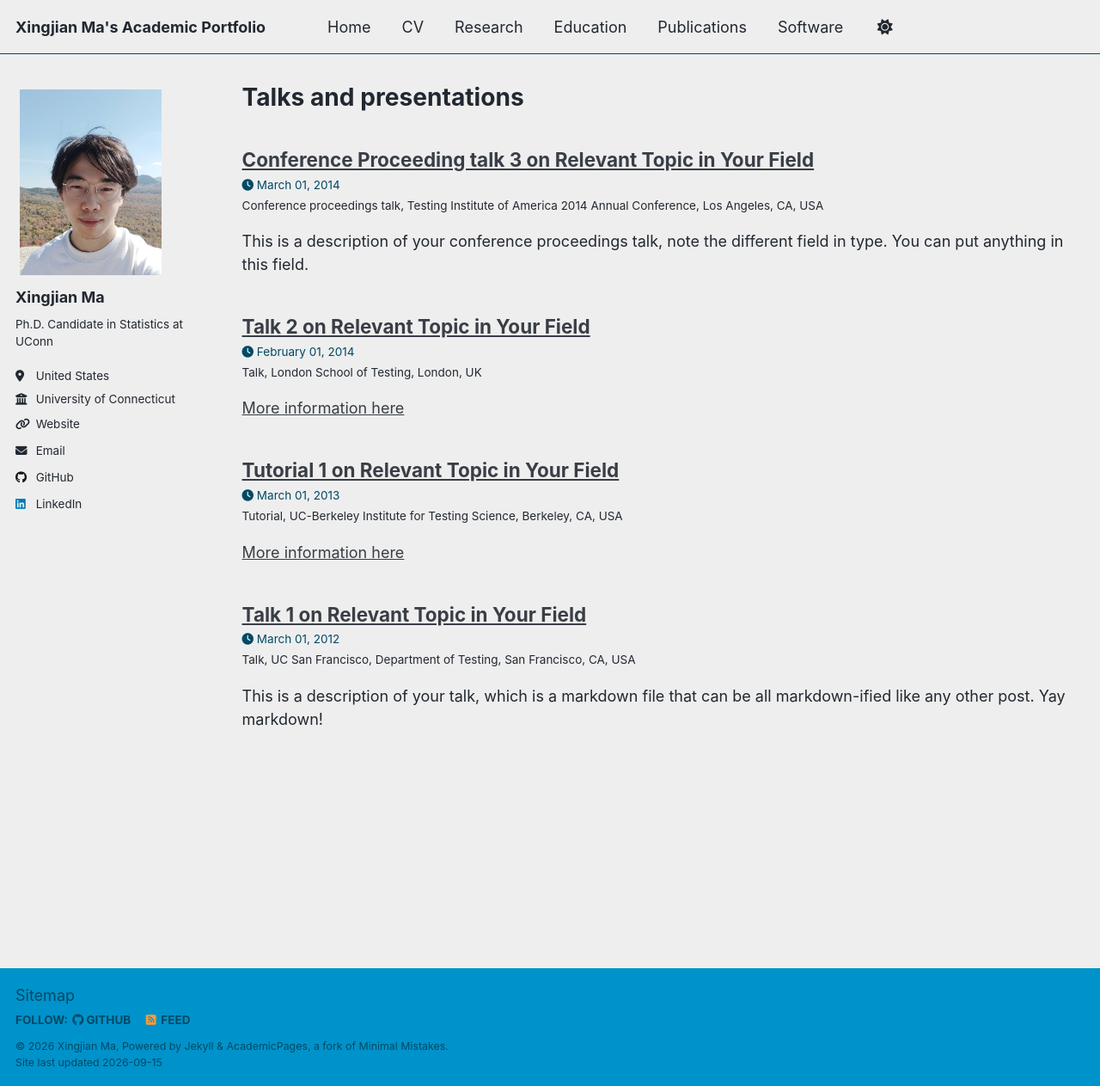
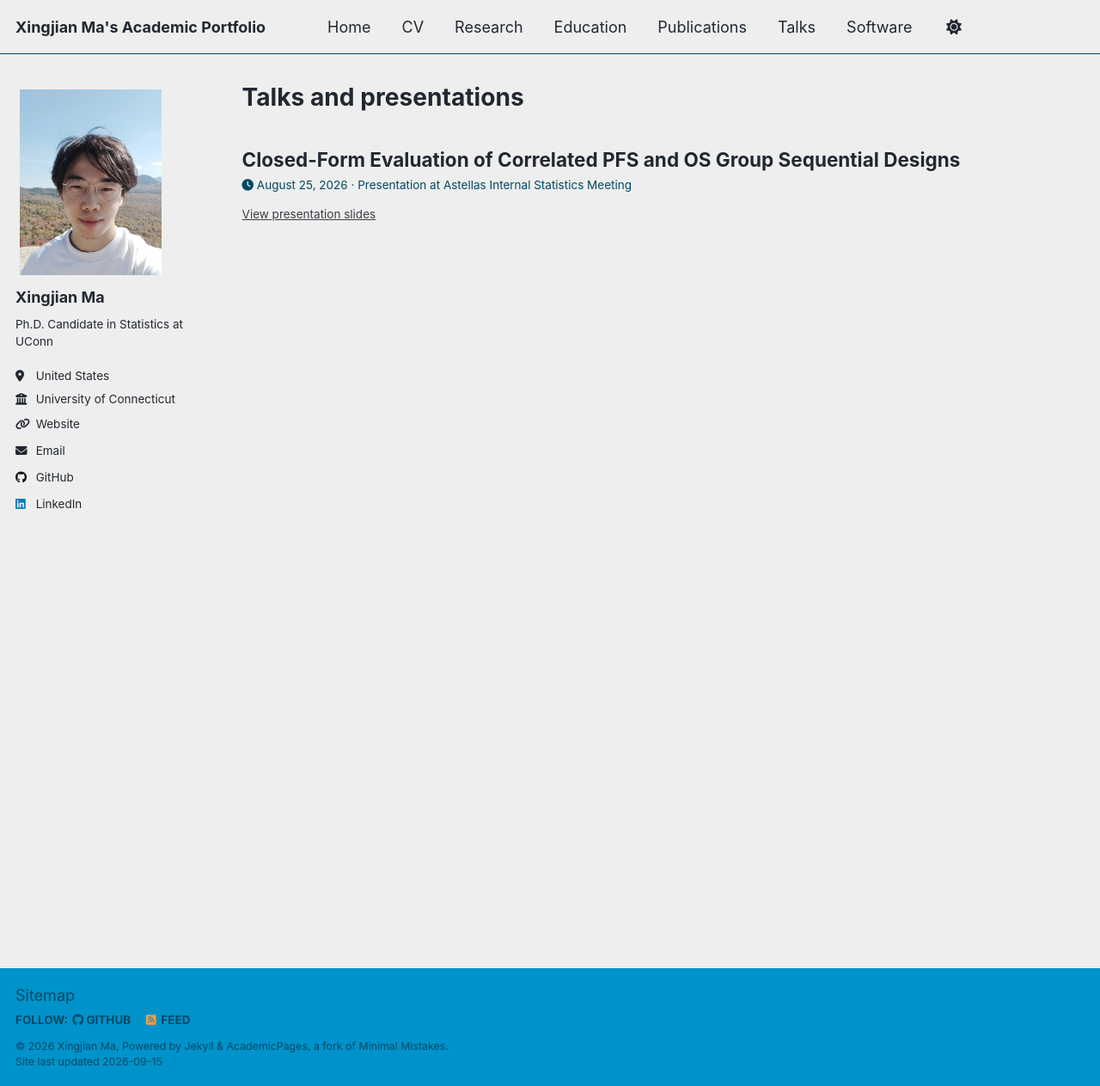
Before and after one commit to xingjian-ma/xingjian-ma.github.io, a Jekyll site: the page built from _pages/talks.html, in a window 1280 px wide and 1263 px high. Shown: the whole window at 86% size. Built offline with Jekyll 4.4.1, drawn with Linux system fonts in a browser that asks for light colours; a script that is not in the unit is left out.

Commit message:
Update talk

```diff
--- a/_data/navigation.yml
+++ b/_data/navigation.yml
@@ -17,5 +17,7 @@ main:
     url: /education/
   - title: "Publications"
     url: /publications/
+  - title: "Talks"
+    url: /talks/
   - title: "Software"
     url: /software/
--- a/_includes/archive-single-talk.html
+++ b/_includes/archive-single-talk.html
@@ -25,18 +25,16 @@
           alt="">
       </div>
     {% endif %}
-    <h2 class="archive__item-title" itemprop="headline">
-      {% if post.link %}
-        <a href="{{ post.link }}">{{ title }}</a> <a href="{{ base_path }}{{ post.url }}" rel="permalink"><i class="fa fa-link" aria-hidden="true" title="permalink"></i><span class="sr-only">Permalink</span></a>
-      {% else %}
-        <a href="{{ base_path }}{{ post.url }}" rel="permalink">{{ title }}</a>
-      {% endif %}
+    <h2 class="archive__item-title archive__item-title--plain" itemprop="headline">
+      {{ title }}
     </h2>
-    {% if post.read_time %}
-      <p class="page__meta"><i class="fa fa-clock" aria-hidden="true"></i> {% include read-time.html %}</p>
+    {% if post.date or post.venue %}
+      <p class="page__meta">
+        {% if post.date %}<i class="fa fa-clock" aria-hidden="true"></i> {{ post.date | date: '%B %d, %Y' }}{% endif %}
+        {% if post.date and post.venue %} · {% endif %}
+        {% if post.venue %}{{ post.type }} at {{ post.venue }}{% if post.location %}, {{ post.location }}{% endif %}{% endif %}
+      </p>
     {% endif %}
-    {% if post.date %}<p class="page__meta"><i class="fa fa-clock" aria-hidden="true"></i> {{ post.date | date: '%B %d, %Y' }}</p>{% endif %}
-    {% if post.venue %}<p class="archive__item-excerpt" itemprop="description">{{post.type}}, {{ post.venue }},  {{post.location}} {% endif %}
-    {% if post.excerpt %}<p class="archive__item-excerpt" itemprop="description">{{ post.excerpt | markdownify }}</p>{% endif %}
+    {% if post.content %}<div class="archive__item-excerpt" itemprop="description">{{ post.content }}</div>{% endif %}
   </article>
 </div>
--- a/_sass/layout/_archive.scss
+++ b/_sass/layout/_archive.scss
@@ -48,6 +48,11 @@
   }
 }
 
+.archive__item-title--plain {
+  text-decoration: none !important;
+  border-bottom: none !important;
+}
+
 /* remove border*/
 .page__content {
 
@@ -81,6 +86,10 @@
 
   .archive__item-title {
     text-decoration: underline;
+  }
+
+  .archive__item-title--plain {
+    text-decoration: none;
   }
 }
 
--- a/_talks/2012-03-01-talk-1.md
+++ /dev/null
@@ -1,11 +0,0 @@
----
-title: "Talk 1 on Relevant Topic in Your Field"
-collection: talks
-type: "Talk"
-permalink: /talks/2012-03-01-talk-1
-venue: "UC San Francisco, Department of Testing"
-date: 2012-03-01
-location: "San Francisco, CA, USA"
----
-
-This is a description of your talk, which is a markdown file that can be all markdown-ified like any other post. Yay markdown!
--- a/_talks/2013-03-01-tutorial-1.md
+++ /dev/null
@@ -1,13 +0,0 @@
----
-title: "Tutorial 1 on Relevant Topic in Your Field"
-collection: talks
-type: "Tutorial"
-permalink: /talks/2013-03-01-tutorial-1
-venue: "UC-Berkeley Institute for Testing Science"
-date: 2013-03-01
-location: "Berkeley, CA, USA"
----
-
-[More information here](http://exampleurl.com)
-
-This is a description of your tutorial, note the different field in type. This is a markdown files that can be all markdown-ified like any other post. Yay markdown!
--- a/_talks/2014-02-01-talk-2.md
+++ /dev/null
@@ -1,13 +0,0 @@
----
-title: "Talk 2 on Relevant Topic in Your Field"
-collection: talks
-type: "Talk"
-permalink: /talks/2014-02-01-talk-2
-venue: "London School of Testing"
-date: 2014-02-01
-location: "London, UK"
----
-
-[More information here](http://example2.com)
-
-This is a description of your talk, which is a markdown files that can be all markdown-ified like any other post. Yay markdown!
--- a/_talks/2014-03-01-talk-3.md
+++ /dev/null
@@ -1,11 +0,0 @@
----
-title: "Conference Proceeding talk 3 on Relevant Topic in Your Field"
-collection: talks
-type: "Conference proceedings talk"
-permalink: /talks/2014-03-01-talk-3
-venue: "Testing Institute of America 2014 Annual Conference"
-date: 2014-03-01
-location: "Los Angeles, CA, USA"
----
-
-This is a description of your conference proceedings talk, note the different field in type. You can put anything in this field.
--- a/markdown_generator/talks.tsv
+++ b/markdown_generator/talks.tsv
@@ -1,5 +1,2 @@
 title	type	url_slug	venue	date	location	talk_url	description
-Talk 1 on Relevant Topic in Your Field	Talk	talk-1	UC San Francisco, Department of Testing	2012-03-01	San Francisco, California		This is a description of your talk, which is a markdown files that can be all markdown-ified like any other post. Yay markdown!
-Tutorial 1 on Relevant Topic in Your Field	Tutorial	tutorial-1	UC-Berkeley Institute for Testing Science	2013-03-01	Berkeley CA, USA	http://exampleurl.com	This is a description of your tutorial, note the different field in type. This is a markdown files that can be all markdown-ified like any other post. Yay markdown!
-Talk 2 on Relevant Topic in Your Field	Talk	talk-2	London School of Testing	2014-02-01	London, UK	http://example2.com	This is a description of your talk, which is a markdown files that can be all markdown-ified like any other post. Yay markdown!
-Conference Proceeding talk 3 on Relevant Topic in Your Field	Conference proceedings talk	talk-3	Testing Institute of America 2014 Annual Conference	2014-03-01	Los Angeles, CA		This is a description of your conference proceedings talk, note the different field in type. You can put anything in this field.
+Closed-Form Evaluation of Correlated PFS and OS Group Sequential Designs	Presentation	correlated-pfs-os-group-sequential-designs	Astellas Internal Statistics Meeting	2026-08-25		/files/Correlated_PFS_OS_Group_Sequential_Designs.pdf
```
Also changed, not shown: _pages/about.md (+0 -2 lines), _talks/2026-08-25-correlated-pfs-os-group-sequential-designs.md (added, +10 -0 lines), 1 other file.
